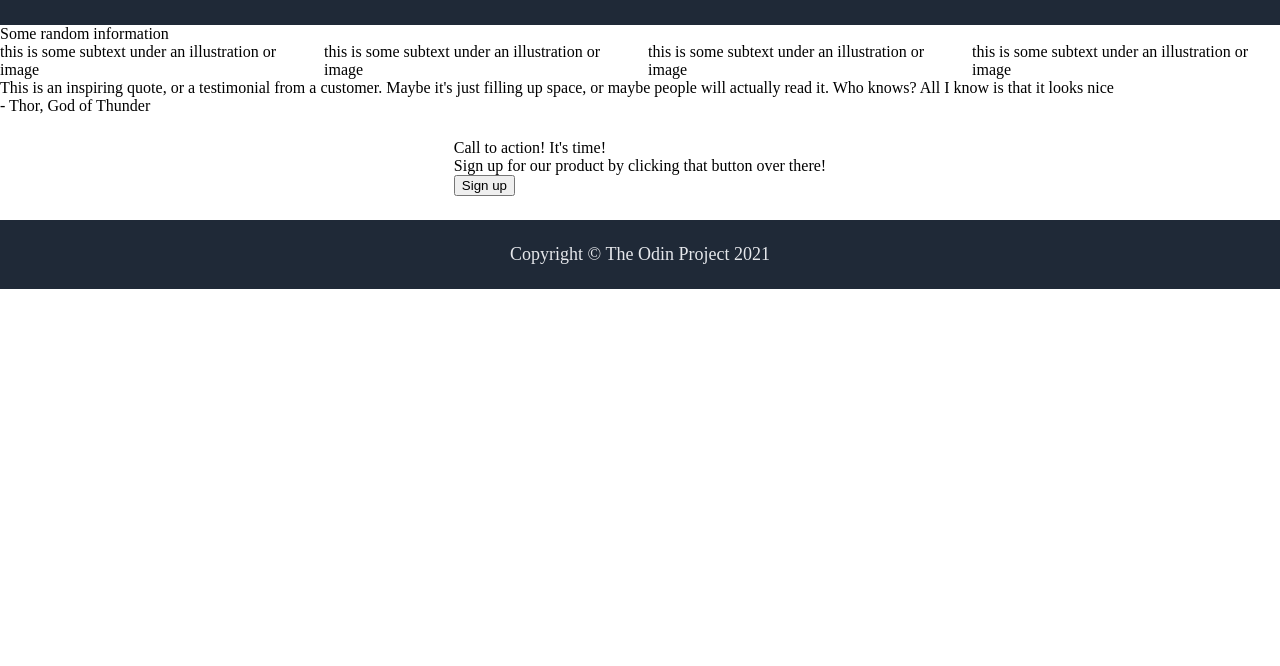
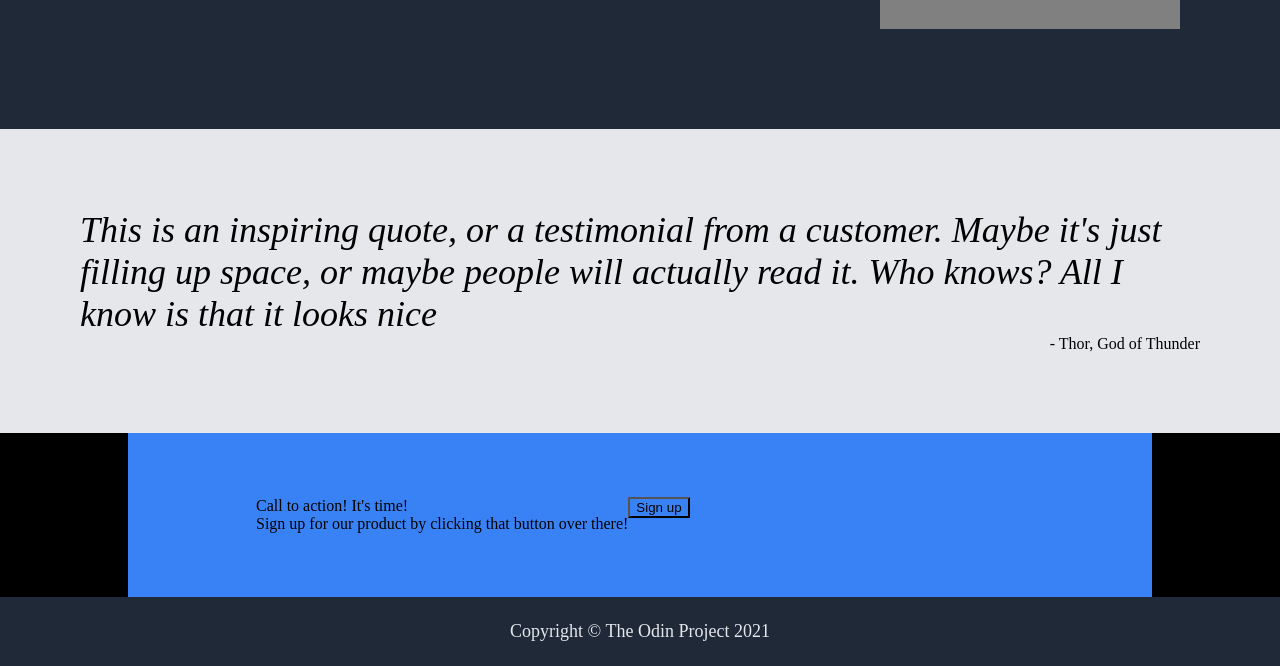
Before and after one commit to jasvirboparoy/landing-page, a plain HTML site: page index.html in a window 1280 px wide. Shown: the part 264-930 px from the top of the page. Before the commit the page ends 800 px from the top, so only its background shows below. Drawn offline with Linux system fonts and the light colour scheme.

Commit message:
Action container styling

```diff
--- a/index.html
+++ b/index.html
@@ -6,7 +6,6 @@
     <link rel="stylesheet" href="./styles.css">
   </head>
   <body>
-
     <div class="header">
       <div class="header-logo-text">Header Logo</div>
       <ul>
@@ -15,6 +14,8 @@
         <li><a href="#">header link three</a></li>
       </ul>
     </div>
+
+    <div class="main-container">
 
       <div class="first-section">
         <div class="left">
@@ -32,7 +33,7 @@
         </div>
       </div>
 
-    <div class="random-information">
+      <!-- <div class="random-information">
         <div class="random-heading">Some random information</div>
         <ul>
           <li>this is some subtext under an illustration or image</li>
@@ -40,16 +41,18 @@
           <li>this is some subtext under an illustration or image</li>
           <li>this is some subtext under an illustration or image</li>
         </ul>
-    </div>
+      </div> -->
 
 
-    <div class="quote">
+      <div class="quote-container">
+        <div class="quote-text">
           This is an inspiring quote, or a testimonial from a customer. Maybe it's
           just filling up space, or maybe people will actually read it. Who knows?
           All I know is that it looks nice
         </div>
         <div class="quote-author">
           - Thor, God of Thunder
+        </div>
       </div>
 
       <div class="action-container">
@@ -64,6 +67,8 @@
         </div>
       </div>
 
+    </div>
+
     <div class="footer">
       <div class="hero-secondary-text">Copyright © The Odin Project 2021</div>
     </div>
--- a/styles.css
+++ b/styles.css
@@ -1,17 +1,13 @@
+html,
 body {
   margin: 0;
+  height: 100%;
 }
 
-.header {
-  background-color: #1F2937;
+body {
   display: flex;
+  flex-direction: column;
   justify-content: space-between;
-  padding: 16px 48px 0;
-}
-
-.header-logo-text {
-  font-size: 24px;
-  color: #F9FAF8;
 }
 
 ul {
@@ -28,16 +24,73 @@ a {
   font-size: 18px;
 }
 
+button {
+  background-color: #3882F6;
+}
+
+.main-container {
+  flex: 1;
+}
+
+.header {
+  background-color: #1F2937;
+  display: flex;
+  justify-content: space-between;
+  padding: 16px 48px 0;
+}
+
 .large-image {
   background-color: gray;
   width: 300px;
   height: 150px;
+  display: flex;
+  justify-content: center;
+  align-items: center;
 }
 
 .first-section {
   background-color: #1F2937;
   display: flex;
-  padding: 48px;
+  justify-content: space-between;
+  padding: 100px;
+}
+
+.quote-container {
+  padding: 80px;
+  background-color: #E5E7EB;
+  display: flex;
+  flex-direction: column;
+}
+
+.quote-text {
+  font-size: 36px;
+  font-style: italic;
+}
+
+.quote-author {
+  display: flex;
+  justify-content: flex-end;
+}
+
+.action-container {
+  display: flex;
+  justify-content: center;
+  align-items: center;
+  background-color: black;
+}
+
+.call-to-action {
+  display: flex;
+  background-color: #3882F6;
+  width: 60%;
+  padding: 5% 10%;
+}
+
+.footer {
+  background-color: #1F2937;
+  display: flex;
+  justify-content: center;
+  padding: 24px;
 }
 
 .hero-main-text {
@@ -51,16 +104,13 @@ a {
   color: #E5E7EB;
 }
 
-.action-container {
-  padding: 24px 48px;
-  display: flex;
-  justify-content: center;
-  align-items: center;
+.header-logo-text {
+  font-size: 24px;
+  color: #F9FAF8;
 }
 
-.footer {
-  background-color: #1F2937;
-  display: flex;
-  justify-content: center;
-  padding: 24px;
+.information-header-text {
+  font-size: 36px;
+  font-weight: 800;
+  color: #1f2937;
 }
```
Lines whose indentation alone changed are shown as unchanged.
